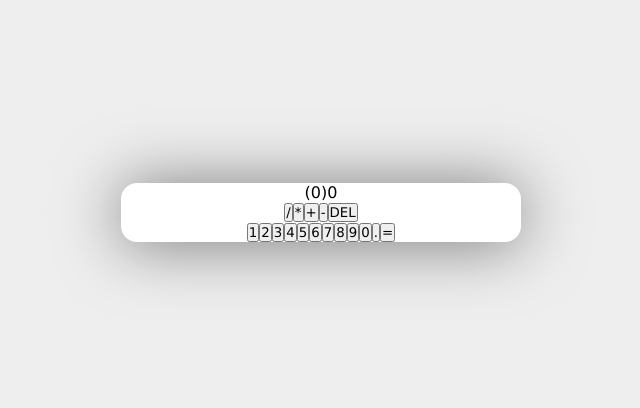
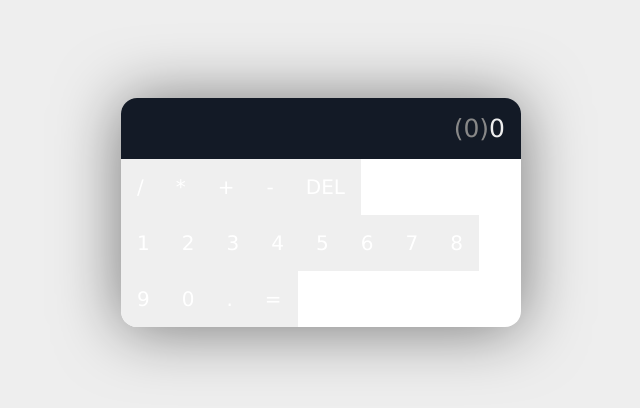
Before and after one commit to NaNshekhar04/react-calculator, a React (Create React App) app: page / in a window 1280 px wide. Shown: the part 188-596 px from the top of the page, without its empty margins (319-959 px from the left). Built offline with nearby package versions, Linux system fonts and the light colour scheme.

Commit message:
Styling Display and Buttons !

```diff
--- a/src/App.js
+++ b/src/App.js
@@ -1,4 +1,4 @@
-import './App.css';
+// import './App.css';
 
 function App() {
 
--- a/src/index.css
+++ b/src/index.css
@@ -1,5 +1,6 @@
 :root {
   --light: #eee;
+  --dark: #131a26;
 }
 
 
@@ -30,3 +31,34 @@ body{
   overflow: hidden;
   box-shadow: 0px 2px 64px rgba(0, 0, 0, 0.5);
 }
+
+
+.display{
+  padding: 16px;
+  text-align: right;
+  background-color: var(--dark);
+  color: var(--light);
+  font-size: 25px;
+  font-weight: 300;
+
+}
+
+.display span{
+  font-style: 14px;
+  color: #888;
+
+}
+
+button{
+  font-size: 20px;
+  border: none;
+  padding: 16px;
+  cursor: pointer;
+  transition: 0.4s;
+  color: white;
+
+}
+
+button :hover{
+  opacity: 0.9W;
+}
```
